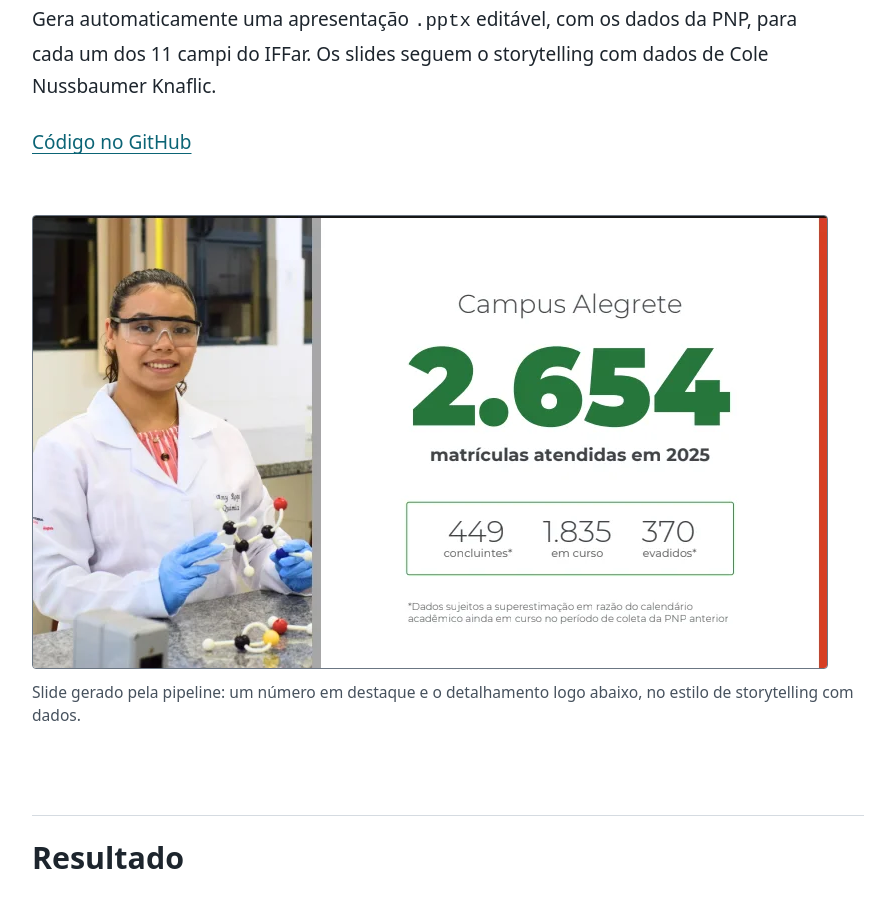
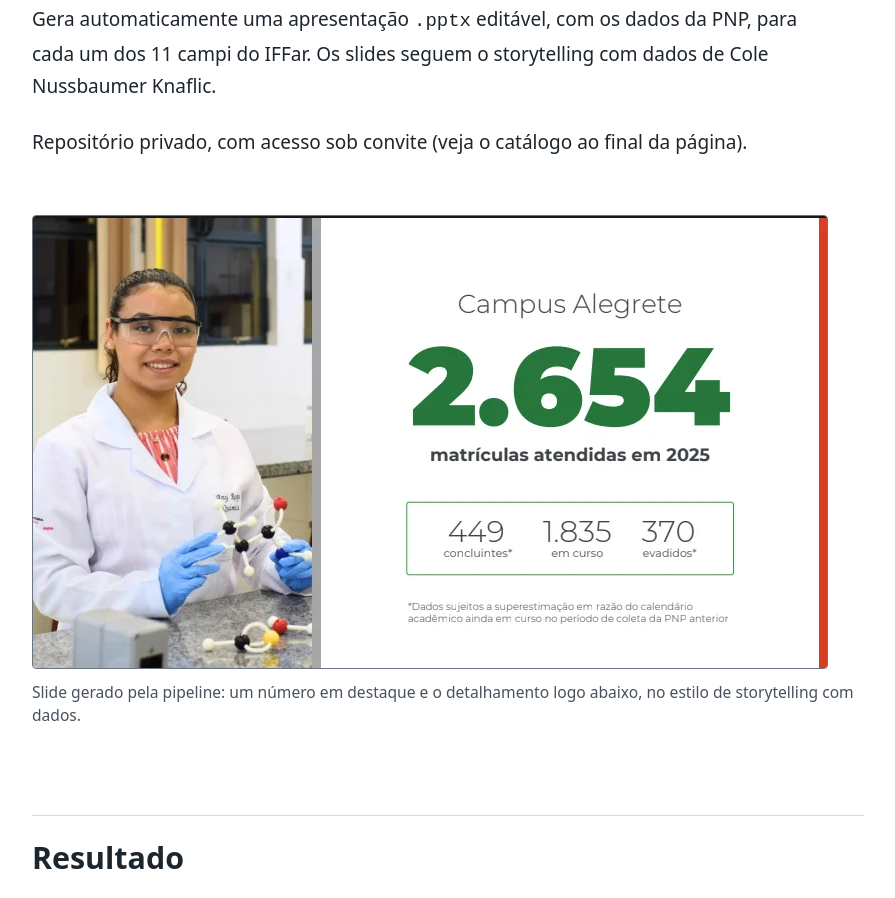
Before and after one commit to jalinegm/jalinegm.github.io, an Astro site: page /projetos/paineis-pnp-indicadores in a window 1280 px wide. Shown: the part 5555-6453 px from the top of the page, without its empty margins (64-959 px from the left). Built offline with nearby package versions, Linux system fonts and the light colour scheme; Astro itself is replaced by a stand-in of ours; a web font is replaced by a local one.

Commit message:
fix: remove link do repositório privado da pipeline PNP no estudo de caso
Co-Authored-By: Claude Sonnet 5.5 <noreply@anthropic.com>

```diff
--- a/src/content/casos/paineis-pnp-indicadores.md
+++ b/src/content/casos/paineis-pnp-indicadores.md
@@ -94,7 +94,7 @@ Ferramenta para dar transparência e permitir o monitoramento e a análise dos d
 
 Gera automaticamente uma apresentação `.pptx` editável, com os dados da PNP, para cada um dos 11 campi do IFFar. Os slides seguem o storytelling com dados de Cole Nussbaumer Knaflic.
 
-[Código no GitHub](https://github.com/jalinegm/relatorios-pnp2026-iffar)
+Repositório privado, com acesso sob convite (veja o catálogo ao final da página).
 
 <figure>
   <img src="/projetos/paineis-pnp-indicadores/relatorio-campus.webp" width="794" height="452" loading="lazy" decoding="async" alt="Slide de relatório do Campus Alegrete com 2.654 matrículas atendidas em 2025 em destaque e, abaixo, 449 concluintes, 1.835 em curso e 370 evadidos.">
```
